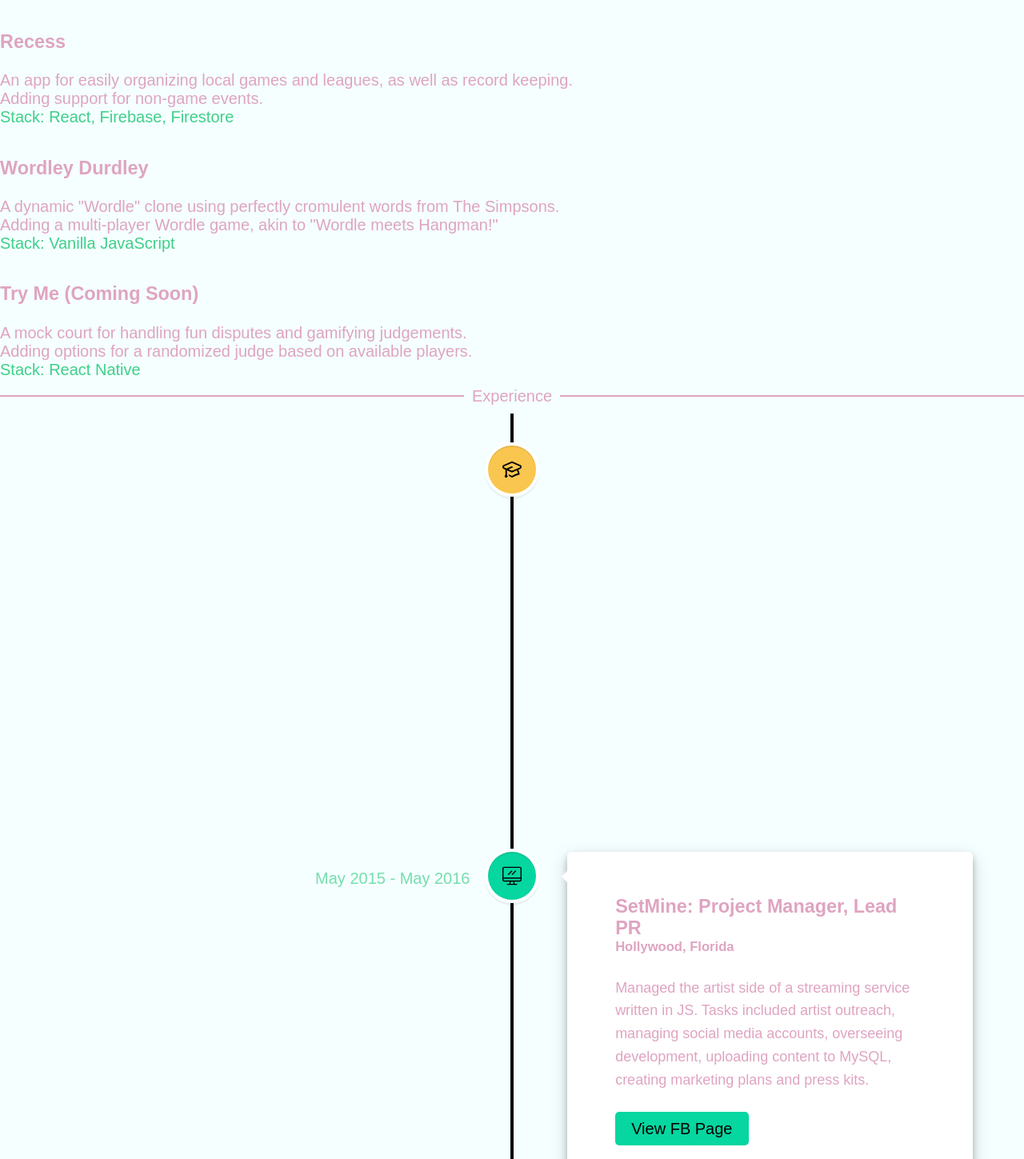
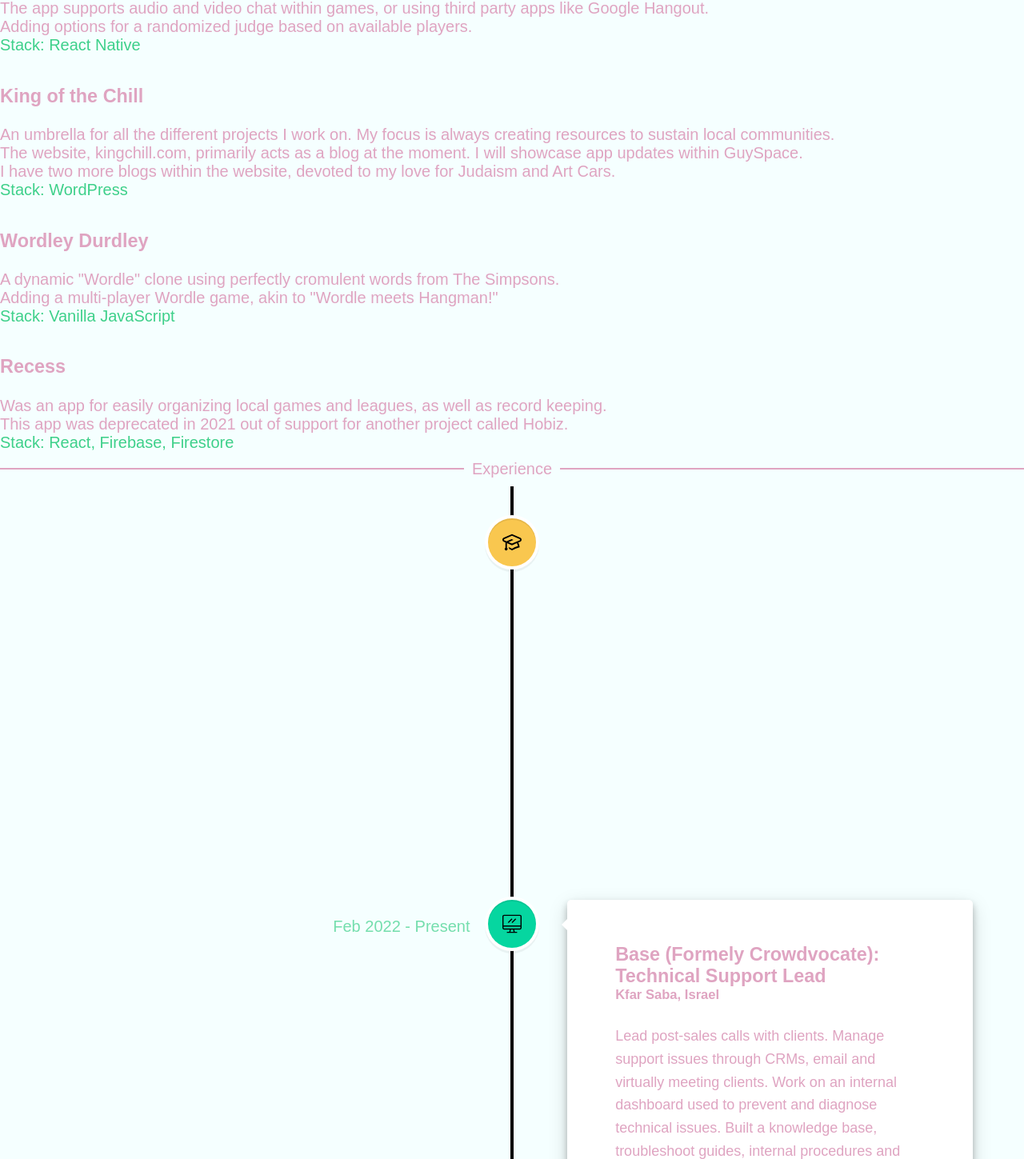
Before and after one commit to gaginton/guidance, a React (Create React App) app: page / in a window 1280 px wide. Shown: the part 681-2130 px from the top of the page at 80% size. Built offline with nearby package versions, Linux system fonts and the light colour scheme.

Commit message:
updates for 2023

```diff
--- a/src/components/about-overview/AboutMeOverview.tsx
+++ b/src/components/about-overview/AboutMeOverview.tsx
@@ -7,9 +7,7 @@
 }
 
 const aboutMeText2 = [
-    `that balances my tech and social interests.`,
-    `at a company that promotes employees.`,
-    `as a Solutions Engineer or T3 Technical Support Agent.`,
+    `that balances my technical and social interests.`,
     `where decisions are based on metrics, not stories.`,
     `where "Subject-matter Expertise" is rewarded.`
 ];
--- a/src/components/footer/Footer.js
+++ b/src/components/footer/Footer.js
@@ -7,7 +7,7 @@
 function FooterComponent() {
     return (
         <div className="container">
-            <div className='footer-text'>Made by Guy Ginton using Bit, Firebase and React.</div>
+            <div className='footer-text'>Made by Guy Ginton using React and Firebase.</div>
         </div>
         // <Layout>
         //     <Footer logo="Goldfish inc.">
--- a/src/components/navbar/Navbar.js
+++ b/src/components/navbar/Navbar.js
@@ -11,11 +11,12 @@
 
                 <Nav className="mr-auto" >
                     <DropdownButton variant="info" id="dropdown-basic" title="Projects" >
-                        <Dropdown.Item href="https://kingchill.com/" target="_blank" rel="noopener noreferrer">King Chill</Dropdown.Item>
+                        <Dropdown.Item href="https://tryme.games/" target="_blank" rel="noopener noreferrer">Try Me (About)</Dropdown.Item>
+                        <Dropdown.Item href="https://kingchill.com/" target="_blank" rel="noopener noreferrer">King Chill (Blog)</Dropdown.Item>
                         <Dropdown.Item href="https://wordleydurdley.com/" target="_blank" rel="noopener noreferrer">Wordley Durdley</Dropdown.Item>
-                        <Dropdown.Item href="https://playlocal.games/" target="_blank" rel="noopener noreferrer">Recess</Dropdown.Item>
+                        <Dropdown.Item href="https://playlocal.games/" target="_blank" rel="noopener noreferrer">Recess (Web App)</Dropdown.Item>
                         <Dropdown.Divider />
-                        <Dropdown.Item disabled>Try Me</Dropdown.Item>
+                        <Dropdown.Item disabled>Try Me App</Dropdown.Item>
                         {/* <Dropdown.Item href="#timeline">Timeline</Dropdown.Item> */}
                     </DropdownButton>
                 </Nav>
--- a/src/components/project-overview/ProjectsOverview.js
+++ b/src/components/project-overview/ProjectsOverview.js
@@ -4,25 +4,27 @@
     return (
         <div className="container">
             <div>
+                <h3>Try Me (Coming Soon)</h3>
+                <div>A mock court for handling fun disputes and learning various speaking skills.</div>
+                <div>The app supports audio and video chat within games, or using third party apps like Google Hangout.</div>
+                <div>Adding options for a randomized judge based on available players.</div>
+                <div className='stack'>Stack: React Native</div>
+
                 <h3>King of the Chill</h3>
-                <div>An umbrella of different ideas I have for creating resources to sustain local communities.</div>
-                <div>Primarily a blog at the moment. More to come!</div>
+                <div>An umbrella for all the different projects I work on. My focus is always creating resources to sustain local communities.</div>
+                <div>The website, kingchill.com, primarily acts as a blog at the moment. I will showcase app updates within GuySpace.</div>
+                <div>I have two more blogs within the website, devoted to my love for Judaism and Art Cars. </div>
                 <div className='stack'>Stack: WordPress</div>
-
-                <h3>Recess</h3>
-                <div>An app for easily organizing local games and leagues, as well as record keeping.</div>
-                <div>Adding support for non-game events.</div>
-                <div className='stack'>Stack: React, Firebase, Firestore</div>
 
                 <h3>Wordley Durdley</h3>
                 <div>A dynamic "Wordle" clone using perfectly cromulent words from The Simpsons.</div>
                 <div>Adding a multi-player Wordle game, akin to "Wordle meets Hangman!"</div>
                 <div className='stack'>Stack: Vanilla JavaScript</div>
 
-                <h3>Try Me (Coming Soon)</h3>
-                <div>A mock court for handling fun disputes and gamifying judgements.</div>
-                <div>Adding options for a randomized judge based on available players.</div>
-                <div className='stack'>Stack: React Native</div>
+                <h3>Recess</h3>
+                <div>Was an app for easily organizing local games and leagues, as well as record keeping.</div>
+                <div>This app was deprecated in 2021 out of support for another project called Hobiz.</div>
+                <div className='stack'>Stack: React, Firebase, Firestore</div>
             </div>
         </div>
     );
--- a/src/components/timeline/Timeline.js
+++ b/src/components/timeline/Timeline.js
@@ -14,6 +14,7 @@
             {
                 timelineElements.map(element => {
                     let isWorkIcon = element.icon === "work";
+                    let isVolunteerIcon = element.icon === "volunteer";
                     let showButton =
                         element.buttonText !== undefined &&
                         element.buttonText !== null &&
--- a/src/components/timeline/timelineElements.js
+++ b/src/components/timeline/timelineElements.js
@@ -1,14 +1,89 @@
 let timelineElements = [
     {
-        id: 1,
-        title: "University of Florida: Honors Student",
-        location: "Gainesville, Florida",
+        id: 10,
+        title: "Reichman University: Global MBA (focus on Innovation and Entrepreneurship)",
+        location: "Herzliya, Israel",
         description:
-            "Studied neuroscience and economics, averaging a 3.5 GPA among 220+ credits. Conducted a study published in the journal Addiction. Held leadership roles in Neuroscience Club, Libertarian Club, Ad Society and more.",
-        date: "Aug 2010 - May 2014",
+            "Focus on business methodologies and interdisciplinary innovation. Improve mgmt, analytic, finance, marketing, legal and other skills.",
+        date: "Nov 2022 - Jun 2024",
         icon: "school",
-        buttonText: "View Study",
-        link: "https://pubmed.ncbi.nlm.nih.gov/24667154/"
+        buttonText: "University Website",
+        link: "https://www.runi.ac.il/en/schools/rris/graduate/global-mba"
+    },
+    {
+        id: 9,
+        title: "Base (Formely Crowdvocate): Technical Support Lead",
+        location: "Kfar Saba, Israel",
+        description:
+            "Lead post-sales calls with clients. Manage support issues through CRMs, email and virtually meeting clients. Work on an internal dashboard used to prevent and diagnose technical issues. Built a knowledge base, troubleshoot guides, internal procedures and more to facilitate quicker ticket turnaround. Reduced task and bug ticket queue from avg of 10+/day to <3/day. I assist Product Managers with technical design elements. I proofread frontend and marketing related  text. I study Salesforce to better assist SFDC issues.",
+        date: "Feb 2022 - Present",
+        icon: "work",
+        buttonText: "Company Website",
+        link: "https://base.ai/"
+    },
+    {
+        id: 8,
+        title: "KeepOlim: Website Manager, Intern Manager",
+        location: "Israel",
+        description:
+            "I manage the website for KeepOlim, a nonprofit that helps immigrants integrate into Israel. I also manage 1-2 interns who assist with content management, including social media.",
+        date: "Jan 2023 - Present",
+        icon: "work",
+        buttonText: "Org Website",
+        link: "https://keepolim.org/"
+    },
+    {
+        id: 7,
+        title: "Jeeng (PowerInbox): Full Stack Developer",
+        location: "Tel Aviv, Israel",
+        description:
+            "I was an intern at Jeeng, then asked to be their first developer after Jeeng raised funds. Worked with Vue.js, GraphQL, BigQuery, PostgreSQL and memSQL (Single Store). Wrote unit tests with Mocha and Chai. Was greatly involved with data management, cost reductions and overseeing schema changes. Previously used Hitachi's Pentaho platform, later Google Data Studio and Looker, to visualize data. Pull requests went through Jenkins. Environment involved Kubernetes and Docker.",
+        date: "Dec 2019 - Jan 2022",
+        icon: "work",
+        buttonText: "Company Website",
+        link: "https://www.jeeng.com/"
+    },
+    {
+        id: 6,
+        title: "Spot.IM (OpenWeb): Technical Support Engineer",
+        location: "Tel Aviv, Israel",
+        description:
+            "Built a Chrome extension (vanilla JS) to grab elements from the DOM, to easily debug web integration. Helped account managers and clients answer technical questions. Assisted in QA and infrastructure rollouts. Created test pages.",
+        date: "Apr 2019 - Dec 2019",
+        icon: "work",
+        buttonText: "Company Website",
+        link: "https://www.openweb.com/"
+    },
+    {
+        id: 5,
+        title: "Jeeng: Full Stack Developer",
+        location: "Tel Aviv, Israel",
+        description:
+            "Wrote using Vue.js and Vuetify paired with Apollo, GraphQL and Node.js. Worked with push notifications through Firebase and FE tested with Cypress. Jeeng's software analyzes clients' data and matches relevant content to users.",
+        date: "Jan 2019 - Apr 2019",
+        icon: "work",
+    },
+    {
+        id: 4,
+        title: "Israel Tech Challenge: Coding Bootcamp",
+        location: "Tel Aviv, Israel",
+        description:
+            "Israel Tech Challenge, or ITC, is an intensive Full-Stack Development program. It consists of 3 months of class studies, 10+ hours a day, followed by a 2-month internship in the hi-tech world.",
+        date: "Oct  2018 - Feb 2019",
+        icon: "school",
+        buttonText: "Course Website",
+        link: "https://www.itc.tech/"
+    },
+    {
+        id: 3,
+        title: "ESAC Inc (ICF): Project Manager",
+        location: "Rockville, Maryland",
+        description:
+            "Corresponded with measure developers and CMS in efforts to develop clinical standards - Healthcare IT -  used in the “Electronic Submission of Medical Documentation” and “Electronic Clinical Quality Measures” project.",
+        date: "Nov 2015 - Sep 2016",
+        icon: "work",
+        buttonText: "Company Website",
+        link: "https://www.icf.com/work/federal-health/it"
     },
     {
         id: 2,
@@ -22,57 +97,15 @@
         link: "https://www.facebook.com/SetmineApp/"
     },
     {
-        id: 3,
-        title: "ESAC Inc (ICF): Project Manager",
-        location: "Rockville, Maryland",
+        id: 1,
+        title: "University of Florida: Honors Student",
+        location: "Gainesville, Florida",
         description:
-            "Corresponded with measure developers and CMS in efforts to develop clinical standards - Healthcare IT -  used in the “Electronic Submission of Medical Documentation” and “Electronic Clinical Quality Measures” project.",
-        date: "Nov 2015 - Sep 2016",
-        icon: "work",
-        buttonText: "Company Website",
-        link: "https://www.icf.com/work/federal-health/it"
-    },
-    {
-        id: 4,
-        title: "Israel Tech Challenge: Coding Bootcamp",
-        location: "Tel Aviv, Israel",
-        description:
-            "Israel Tech Challenge, or ITC, is an intensive Full-Stack Development program. It consists of 3 months of class studies, 10+ hours a day, followed by a 2-month internship in the hi-tech world.",
-        date: "Oct  2018 - Feb 2019",
+            "Studied neuroscience and economics, averaging a 3.5 GPA among 220+ credits. Conducted a study published in the journal Appetite. Held leadership roles in Neuroscience Club, Libertarian Club, Ad Society and more.",
+        date: "Aug 2010 - May 2014",
         icon: "school",
-        buttonText: "Course Website",
-        link: "https://www.itc.tech/"
-    },
-    {
-        id: 5,
-        title: "Jeeng: Full Stack Developer",
-        location: "Tel Aviv, Israel",
-        description:
-            "Wrote using Vue.js and Vuetify paired with Apollo, GraphQL and Node.js. Worked with push notifications through Firebase and FE tested with Cypress. Jeeng’s software analyzes clients’ data and matches relevant content to users.",
-        date: "Jan 2019 - Apr 2019",
-        icon: "work",
-    },
-    {
-        id: 6,
-        title: "Spot.IM (OpenWeb): Technical Support Engineer",
-        location: "Tel Aviv, Israel",
-        description:
-            "Built a Chrome extension (vanilla JS) to grab elements from the DOM, to easily debug web integration. Helped account managers and clients answer technical questions. Assisted in QA and infrastructure rollouts. Created test pages.",
-        date: "Apr 2019 - Dec 2019",
-        icon: "work",
-        buttonText: "Company Website",
-        link: "https://www.openweb.com/"
-    },
-    {
-        id: 7,
-        title: "Jeeng (PowerInbox): Full Stack Developer",
-        location: "Tel Aviv, Israel",
-        description:
-            "Worked with Vue.js, GraphQL, BigQuery, PostgreSQL and memSQL (Single Store). Wrote unit tests with Mocha and Chai. Was greatly involved with data management, cost reductions and overseeing schema changes. Previously used Hitachi's Pentaho platform, later Google Data Studio and Looker, to visualize data. Pull requests went through Jenkins. Environment involved Kubernetes and Docker.",
-        date: "Dec 2019 - Jan 2022",
-        icon: "work",
-        buttonText: "Company Website",
-        link: "https://www.jeeng.com/"
+        buttonText: "View Study",
+        link: "https://pubmed.ncbi.nlm.nih.gov/24667154/"
     }
 ];
 
```
Also changed, not shown: src/components/hobies-overview/HobiesOverview.js (+14 -5 lines), 2 other files (tests, documents, lock files or other folders).
